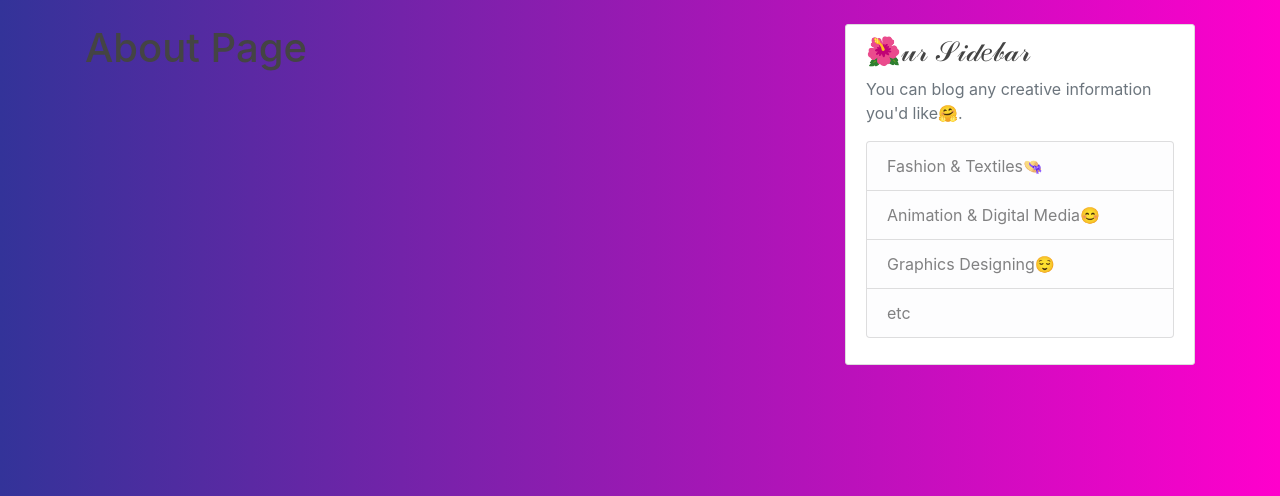
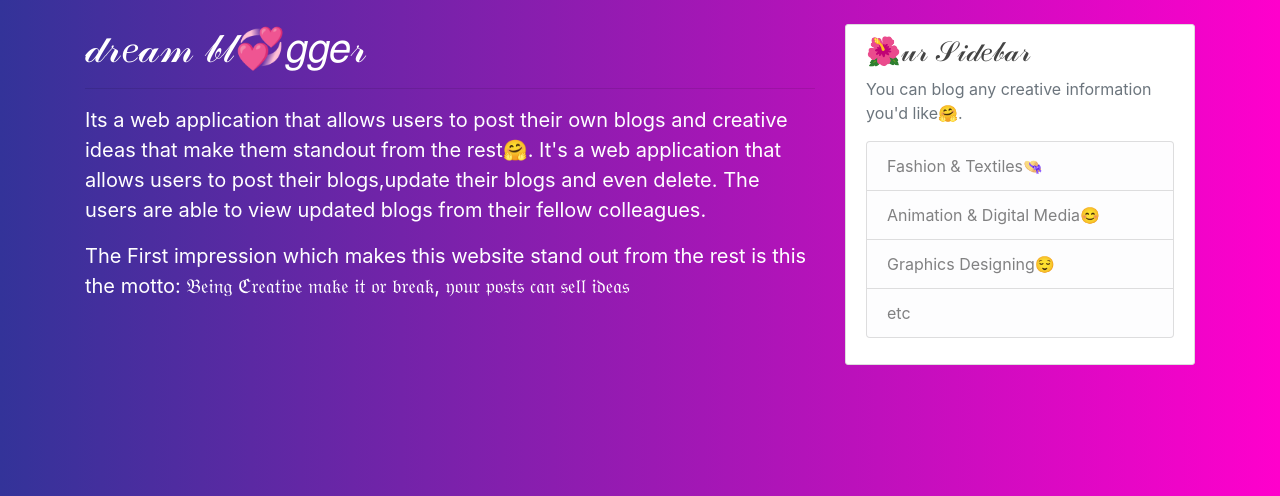
Before and after one commit to jimmy-oss/dream-blogger, a Flask app: page /about in a window 1280 px wide. Shown: the part 56-552 px from the top of the page. Run offline with Flask 2, Linux system fonts and the light colour scheme; some libraries are stand-ins or nearby versions.

Commit message:
styling the about page

```diff
--- a/templates/about.html
+++ b/templates/about.html
@@ -1,4 +1,10 @@
-{% extends "layout.html" %}
-{% block content %}
-    <h1>About Page</h1>
-{% endblock content %}
+{% extends "layout.html"%}
+ {% block content %}
+  <h1 style=" color: #fff;">𝒹𝓇𝑒𝒶𝓂 𝒷𝓁💞𝑔𝑔𝑒𝓇</h1>
+  <hr>
+  <p style="font-size: 20px; color: #fff;">Its a web application that allows users to post their own blogs and creative ideas that make them standout from the rest🤗. It's a web application that allows users to post their blogs,update their blogs and even delete. The users are able to view updated blogs from their fellow colleagues.
+  </p>
+  <p style="font-size: 20px; color: #fff;">
+  The First impression which makes this website stand out from the rest is this the motto: 𝔅𝔢𝔦𝔫𝔤 ℭ𝔯𝔢𝔞𝔱𝔦𝔳𝔢 𝔪𝔞𝔨𝔢 𝔦𝔱 𝔬𝔯 𝔟𝔯𝔢𝔞𝔨,  𝔶𝔬𝔲𝔯 𝔭𝔬𝔰𝔱𝔰 𝔠𝔞𝔫 𝔰𝔢𝔩𝔩 𝔦𝔡𝔢𝔞𝔰 </p>
+
+  {% endblock content%}
```
